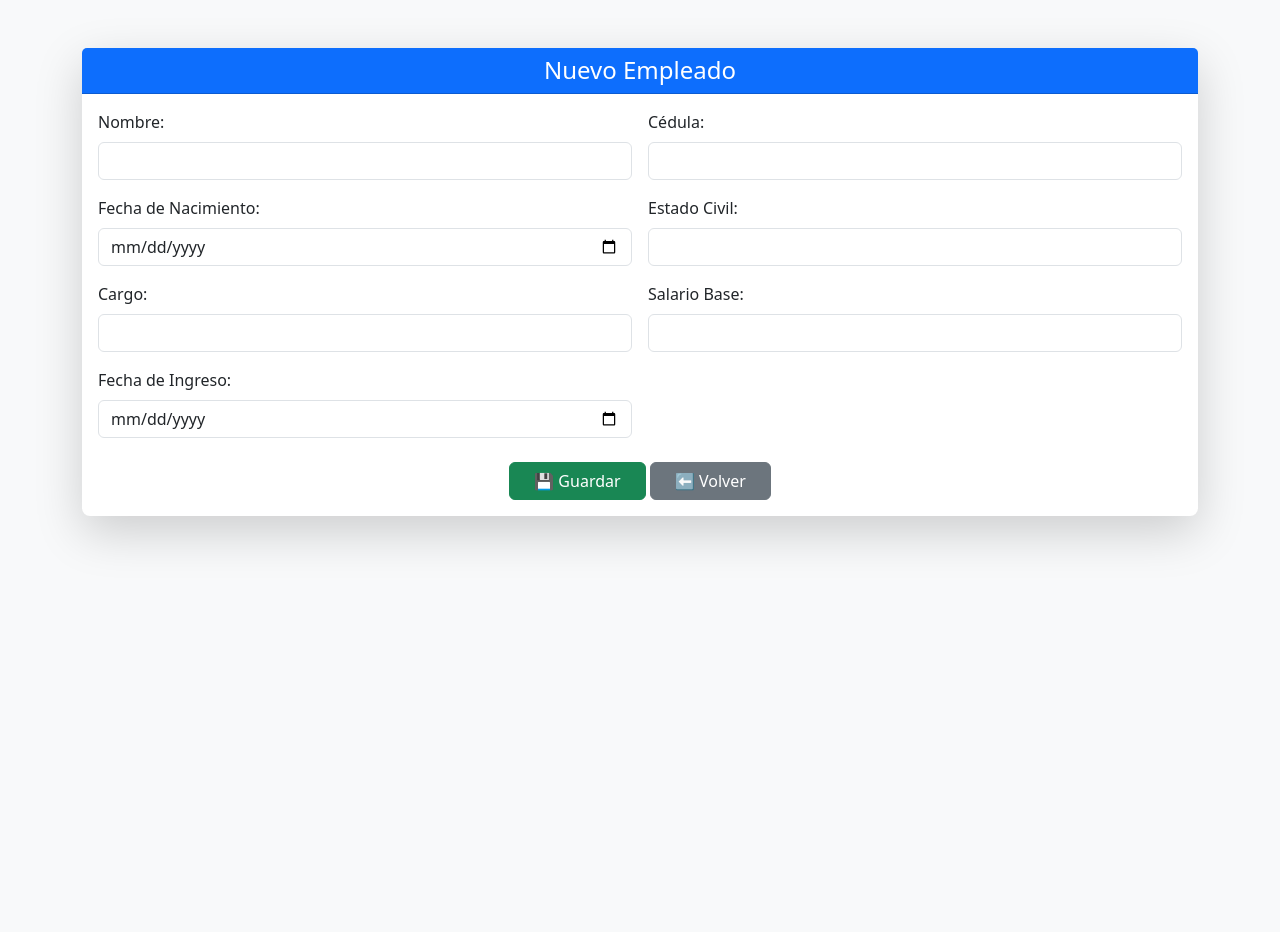
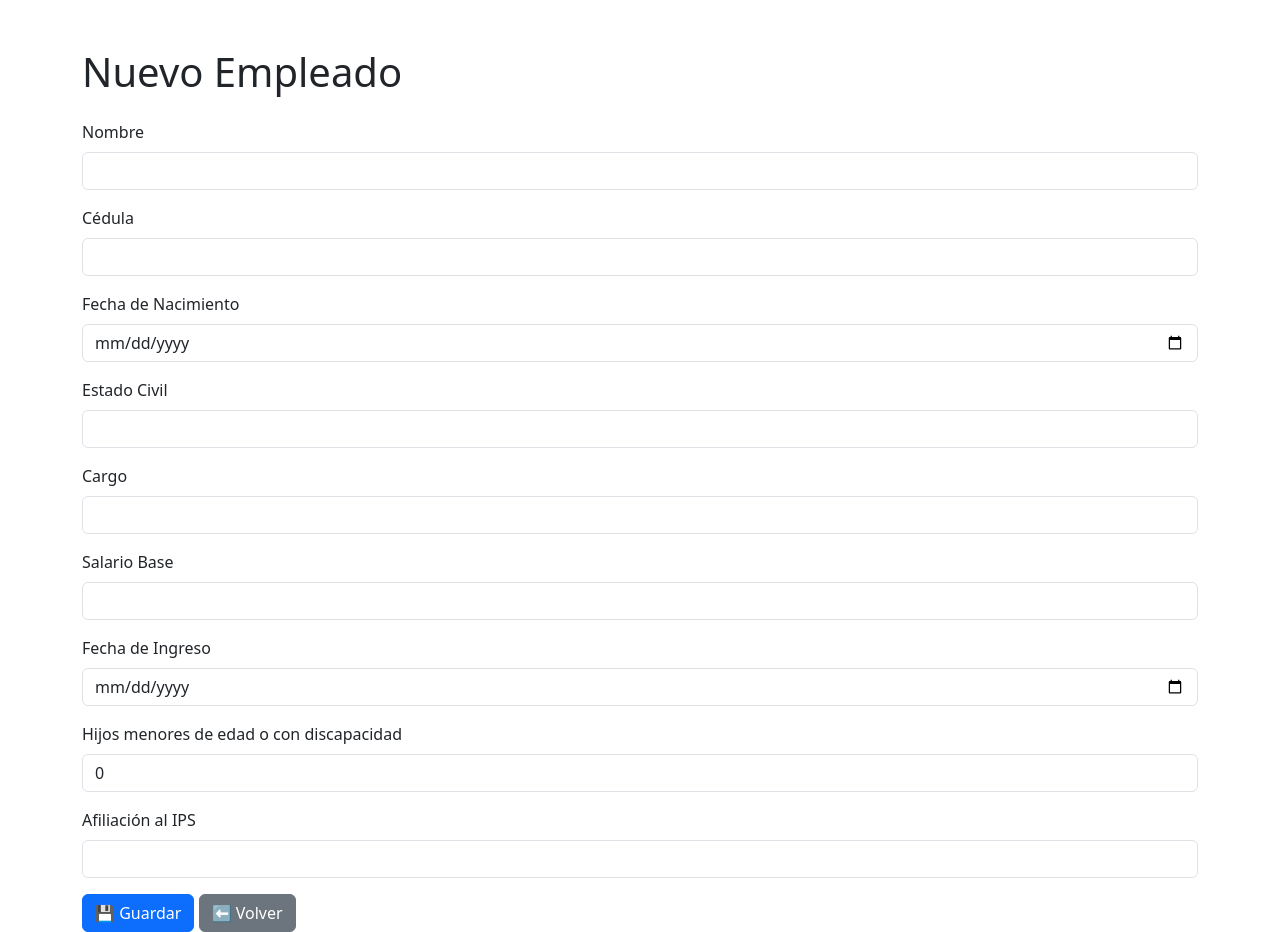
Before and after one commit to RocioPenhaG/IngenieriaSoftware2, a Flask app: page /admin/empleados/nuevo in a window 1280 px wide. Before the commit the page ends 545 px from the top, so only its background shows below. Run offline with Flask 3, Linux system fonts and the light colour scheme; a user stored in the database is signed in.

Commit message:
Nuevos campos agregados al empleado

```diff
--- a/app.py
+++ b/app.py
@@ -98,12 +98,15 @@ def crear_empleado():
         cargo = request.form['cargo']
         salario_base = request.form['salario_base']
         fecha_ingreso = request.form['fecha_ingreso']
+        hijos = request.form['hijos']
+        ips = request.form['ips']
 
         conn = get_db_connection()
         conn.execute("""
-            INSERT INTO empleados (nombre, cedula, fecha_nacimiento, estado_civil, cargo, salario_base, fecha_ingreso)
-            VALUES (?, ?, ?, ?, ?, ?, ?)
-        """, (nombre, cedula, fecha_nacimiento, estado_civil, cargo, salario_base, fecha_ingreso))
+            INSERT INTO empleados
+            (nombre, cedula, fecha_nacimiento, estado_civil, cargo, salario_base, fecha_ingreso, hijos, ips)
+            VALUES (?, ?, ?, ?, ?, ?, ?, ?, ?)
+        """, (nombre, cedula, fecha_nacimiento, estado_civil, cargo, salario_base, fecha_ingreso, hijos, ips))
         conn.commit()
         conn.close()
 
@@ -130,12 +133,14 @@ def editar_empleado(id):
         cargo = request.form['cargo']
         salario_base = request.form['salario_base']
         fecha_ingreso = request.form['fecha_ingreso']
+        hijos = request.form['hijos']
+        ips = request.form['ips']
 
         conn.execute("""
             UPDATE empleados
-            SET nombre = ?, cedula = ?, fecha_nacimiento = ?, estado_civil = ?, cargo = ?, salario_base = ?, fecha_ingreso = ?
-            WHERE id = ?
-        """, (nombre, cedula, fecha_nacimiento, estado_civil, cargo, salario_base, fecha_ingreso, id))
+            SET nombre=?, cedula=?, fecha_nacimiento=?, estado_civil=?, cargo=?, salario_base=?, fecha_ingreso=?, hijos=?, ips=?
+            WHERE id=?
+        """, (nombre, cedula, fecha_nacimiento, estado_civil, cargo, salario_base, fecha_ingreso, hijos, ips, id))
         conn.commit()
         conn.close()
 
--- a/templates/admin_empleados_form.html
+++ b/templates/admin_empleados_form.html
@@ -2,69 +2,63 @@
 <html lang="es">
 <head>
     <meta charset="UTF-8">
+    <meta name="viewport" content="width=device-width, initial-scale=1.0">
     <title>{{ 'Editar' if empleado else 'Nuevo' }} Empleado</title>
-    <link href="https://cdn.jsdelivr.net/npm/bootstrap@5.3.2/dist/css/bootstrap.min.css" rel="stylesheet">
+    <link href="https://cdn.jsdelivr.net/npm/bootstrap@5.3.0/dist/css/bootstrap.min.css" rel="stylesheet">
 </head>
-<body class="bg-light">
-
+<body>
 <div class="container mt-5">
-    <div class="card shadow-lg border-0 rounded-3">
-        <div class="card-header bg-primary text-white text-center">
-            <h4 class="mb-0">{{ 'Editar' if empleado else 'Nuevo' }} Empleado</h4>
-        </div>
-        <div class="card-body">
-            <form method="POST" class="row g-3">
-
-                <div class="col-md-6">
-                    <label class="form-label">Nombre:</label>
-                    <input type="text" class="form-control" name="nombre"
-                           value="{{ empleado['nombre'] if empleado else '' }}" required>
+    <h1 class="mb-4">{{ 'Editar' if empleado else 'Nuevo' }} Empleado</h1>
+    <form method="POST">
+        <div class="mb-3">
+            <label class="form-label">Nombre</label>
+            <input type="text" class="form-control" name="nombre" value="{{ empleado['nombre'] if empleado else '' }}" required>
         </div>
 
-                <div class="col-md-6">
-                    <label class="form-label">Cédula:</label>
-                    <input type="text" class="form-control" name="cedula"
-                           value="{{ empleado['cedula'] if empleado else '' }}" required>
+        <div class="mb-3">
+            <label class="form-label">Cédula</label>
+            <input type="text" class="form-control" name="cedula" value="{{ empleado['cedula'] if empleado else '' }}" required>
         </div>
 
-                <div class="col-md-6">
-                    <label class="form-label">Fecha de Nacimiento:</label>
-                    <input type="date" class="form-control" name="fecha_nacimiento"
-                           value="{{ empleado['fecha_nacimiento'] if empleado else '' }}" required>
+        <div class="mb-3">
+            <label class="form-label">Fecha de Nacimiento</label>
+            <input type="date" class="form-control" name="fecha_nacimiento" value="{{ empleado['fecha_nacimiento'] if empleado else '' }}" required>
         </div>
 
-                <div class="col-md-6">
-                    <label class="form-label">Estado Civil:</label>
-                    <input type="text" class="form-control" name="estado_civil"
-                           value="{{ empleado['estado_civil'] if empleado else '' }}" required>
+        <div class="mb-3">
+            <label class="form-label">Estado Civil</label>
+            <input type="text" class="form-control" name="estado_civil" value="{{ empleado['estado_civil'] if empleado else '' }}" required>
         </div>
 
-                <div class="col-md-6">
-                    <label class="form-label">Cargo:</label>
-                    <input type="text" class="form-control" name="cargo"
-                           value="{{ empleado['cargo'] if empleado else '' }}" required>
+        <div class="mb-3">
+            <label class="form-label">Cargo</label>
+            <input type="text" class="form-control" name="cargo" value="{{ empleado['cargo'] if empleado else '' }}" required>
         </div>
 
-                <div class="col-md-6">
-                    <label class="form-label">Salario Base:</label>
-                    <input type="number" class="form-control" step="0.01" name="salario_base"
-                           value="{{ empleado['salario_base'] if empleado else '' }}" required>
+        <div class="mb-3">
+            <label class="form-label">Salario Base</label>
+            <input type="number" class="form-control" name="salario_base" value="{{ empleado['salario_base'] if empleado else '' }}" required>
         </div>
 
-                <div class="col-md-6">
-                    <label class="form-label">Fecha de Ingreso:</label>
-                    <input type="date" class="form-control" name="fecha_ingreso"
-                           value="{{ empleado['fecha_ingreso'] if empleado else '' }}" required>
+        <div class="mb-3">
+            <label class="form-label">Fecha de Ingreso</label>
+            <input type="date" class="form-control" name="fecha_ingreso" value="{{ empleado['fecha_ingreso'] if empleado else '' }}" required>
         </div>
 
-                <div class="col-12 text-center mt-4">
-                    <button type="submit" class="btn btn-success px-4">💾 Guardar</button>
-                    <a href="{{ url_for('listar_empleados') }}" class="btn btn-secondary px-4">⬅️ Volver</a>
+        <div class="mb-3">
+            <label class="form-label">Hijos menores de edad o con discapacidad</label>
+            <input type="number" class="form-control" name="hijos" value="{{ empleado['hijos'] if empleado else 0 }}" min="0">
         </div>
+
+        <div class="mb-3">
+            <label class="form-label">Afiliación al IPS</label>
+            <input type="text" class="form-control" name="ips" value="{{ empleado['ips'] if empleado else '' }}">
+        </div>
+
+        <button type="submit" class="btn btn-primary">💾 Guardar</button>
+        <a href="{{ url_for('listar_empleados') }}" class="btn btn-secondary">⬅️ Volver</a>
     </form>
 </div>
-    </div>
-</div>
-
+<script src="https://cdn.jsdelivr.net/npm/bootstrap@5.3.0/dist/js/bootstrap.bundle.min.js"></script>
 </body>
 </html>
```
Also changed, not shown: actualizar_empleados.py (added, +39 -0 lines), crear_empleados.py (+5 -3 lines), templates/admin_empleados.html (+17 -30 lines), usuarios.db. Lines whose indentation alone changed are shown as unchanged.
